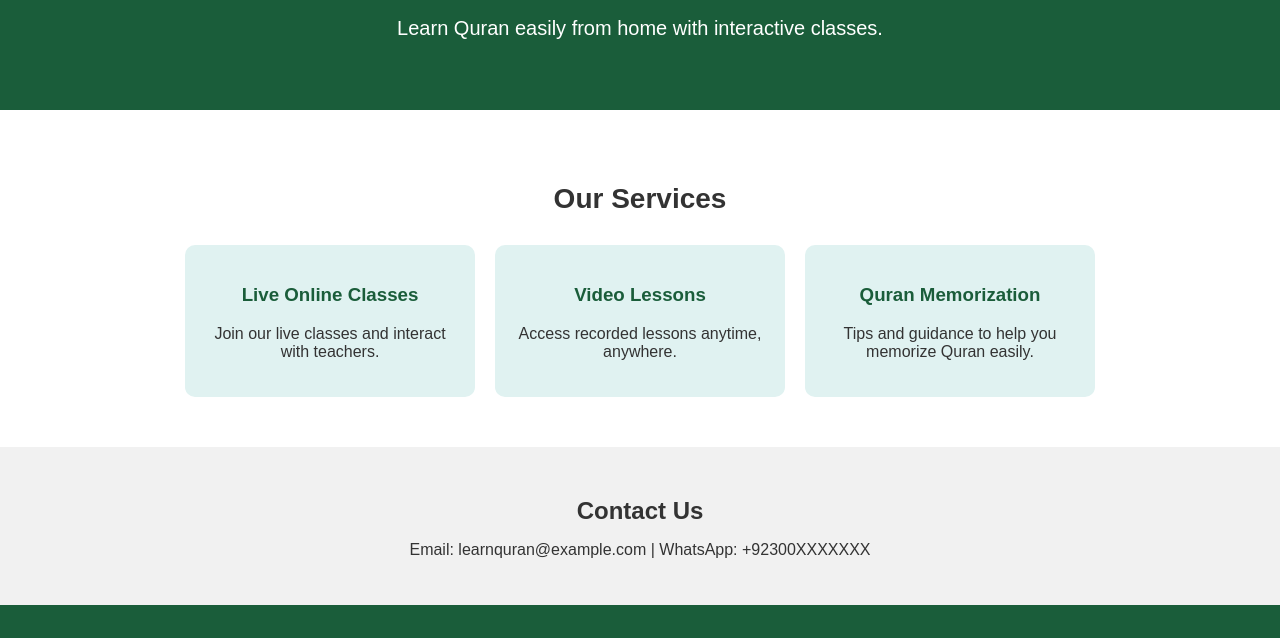
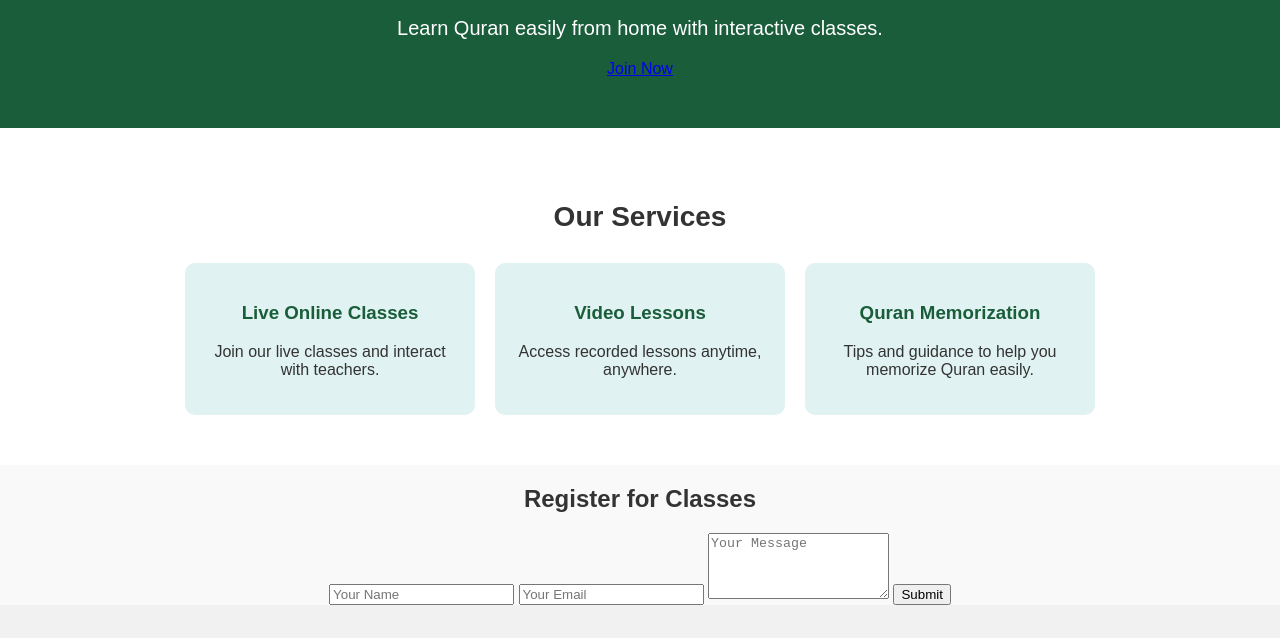
Before and after one commit to usamamiss869-coder/learn-quran, a plain HTML site: page index.html in a window 1280 px wide. Shown: the part 119-757 px from the top of the page. Drawn offline with Linux system fonts and the light colour scheme.

Commit message:
Add registration section with form in index.html
Added a registration section with a form for user input.

```diff
--- a/index.html
+++ b/index.html
@@ -11,6 +11,7 @@
     <header>
         <h1>Welcome to Online Quran Classes</h1>
         <p>Learn Quran easily from home with interactive classes.</p>
+        <a href="#register" class="btn">Join Now</a>
     </header>
 
     <!-- Features Section -->
@@ -32,10 +33,22 @@
         </div>
     </section>
 
+    <!-- Registration Section -->
+    <section id="register" class="register">
+        <h2>Register for Classes</h2>
+        <form>
+            <input type="text" placeholder="Your Name" required>
+            <input type="email" placeholder="Your Email" required>
+            <textarea placeholder="Your Message" rows="4"></textarea>
+            <button type="submit">Submit</button>
+        </form>
+    </section>
+
     <!-- Contact Section -->
     <section class="contact">
         <h2>Contact Us</h2>
-        <p>Email: learnquran@example.com | WhatsApp: +92300XXXXXXX</p>
+        <p>Email: usama@example.com | WhatsApp: +92300XXXXXXX</p>
+        <p>For more info, visit our social media or send a message!</p>
     </section>
 
     <!-- Footer -->
```
